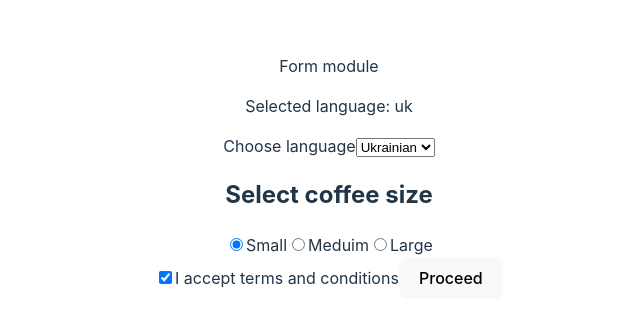
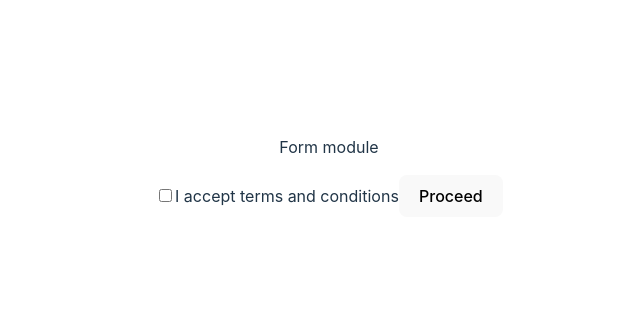
Before and after one commit to miroslavVakulenko/-goit-react-hw-03, a React (Vite) app: page / in a window 1280 px wide. Shown: the part 232-558 px from the top of the page, without its empty margins (311-951 px from the left). Built offline with nearby package versions, Linux system fonts and the light colour scheme.

Commit message:
checkbox bug

```diff
--- a/src/App.jsx
+++ b/src/App.jsx
@@ -1,23 +1,24 @@
 import { useState } from 'react'
-import LangSwitcher from './components/LangSwitcher/LangSwitcher';
+// import LangSwitcher from './components/LangSwitcher/LangSwitcher';
 import './App.css'
 import Form from './components/Form/Form'
-import RadioButton from './components/RadioButton/RadioButton';
+// import RadioButton from './components/RadioButton/RadioButton';
 import CheckBox from './components/CheckBox/CheckBox';
 function App() {
-  const [lang, setLang] = useState("uk");
-  const [hasAccepted, setHasAccepted] = useState(true);
+  // const [lang, setLang] = useState("uk");
+  const [hasAccepted, setHasAccepted] = useState(false);
   const handleChange = (evt) => {
     setHasAccepted(evt.target.checked)
+    // console.log(evt.target.checked)
   }
   return (
     <>
       <Form />
       <div>
-        <p>Selected language: {lang}</p>
+        {/* <p>Selected language: {lang}</p>
         <LangSwitcher value={lang} onSelect={setLang} />
-        <RadioButton />
-        <CheckBox hasAccepted={hasAccepted} onCheck={handleChange} />
+        <RadioButton /> */}
+        <CheckBox hasAccepted={hasAccepted} onChange={handleChange} />
       </div>
     </>
   )
--- a/src/components/CheckBox/CheckBox.jsx
+++ b/src/components/CheckBox/CheckBox.jsx
@@ -1,13 +1,12 @@
-export default function CheckBox(hasAccepted, onCheck) {
-
+export default function CheckBox(hasAccepted, onChange) {
   return (
     <div>
       <label>
         <input
           type="checkbox"
           name="terms"
-          checked={hasAccepted}
-          onChange={onCheck}
+          checked={!hasAccepted}
+          onChange={onChange}
         />
 				I accept terms and conditions
       </label>
```
